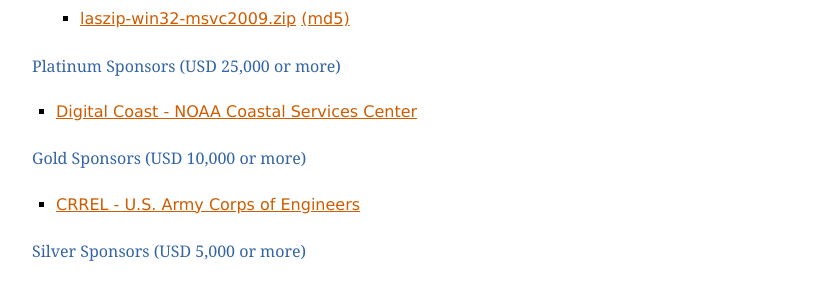
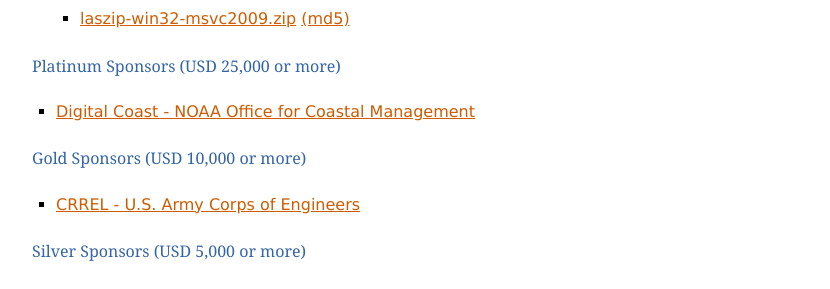
Before and after one commit to LASzip/LASzip, a Sphinx documentation site: the page built from docs/source/index.rst, in a window 1280 px wide and 900 px high, scrolled down 405 px. Shown: the part 158-447 px from the top of the window, without its empty margins (48-878 px from the left). Built offline with Sphinx 7.4.7, drawn with Linux system fonts in a browser that asks for light colours; some of the changed text lies outside the part shown.

Commit message:
updates based on Kirk's 2nd email

```diff
--- a/docs/source/index.rst
+++ b/docs/source/index.rst
@@ -29,7 +29,7 @@
 
 Platinum Sponsors (USD 25,000 or more)
 ------------------------------------------------------------------------------
-* `Digital Coast - NOAA Coastal Services Center <http://coast.noaa.gov/digitalcoast/>`_
+* `Digital Coast - NOAA Office for Coastal Management <http://coast.noaa.gov/digitalcoast/>`_
 
 Gold Sponsors (USD 10,000 or more)
 ------------------------------------------------------------------------------
@@ -201,7 +201,7 @@
 * nationwide open LiDAR data of `the Netherlands <https://groups.google.com/d/topic/lastools/Y0fdLGEJ6XE/discussion>`_
 * `Digital Coast LiDAR <http://coast.noaa.gov/dataviewer>`_ by NOAA (+ `how to download <http://geozoneblog.wordpress.com/2013/01/28/how-download-lots-lidar-digital-coast>`_)
 
-  * `Folders for Batch Download: <http://coast.noaa.gov/htdata/lidar1_z/>`
+  * `Folders for Batch Download: <http://coast.noaa.gov/htdata/lidar1_z/>`_
 
 * LiDAR of `Kanton Zurich, Switzerland <http://maps.zh.ch/download/hoehen/2014/lidar/>`_
 * LiDAR of `Kanton Solothurn, Switzerland <http://www.catais.org/geodaten/ch/so/agi/hoehen/2014/lidar/>`_
```
